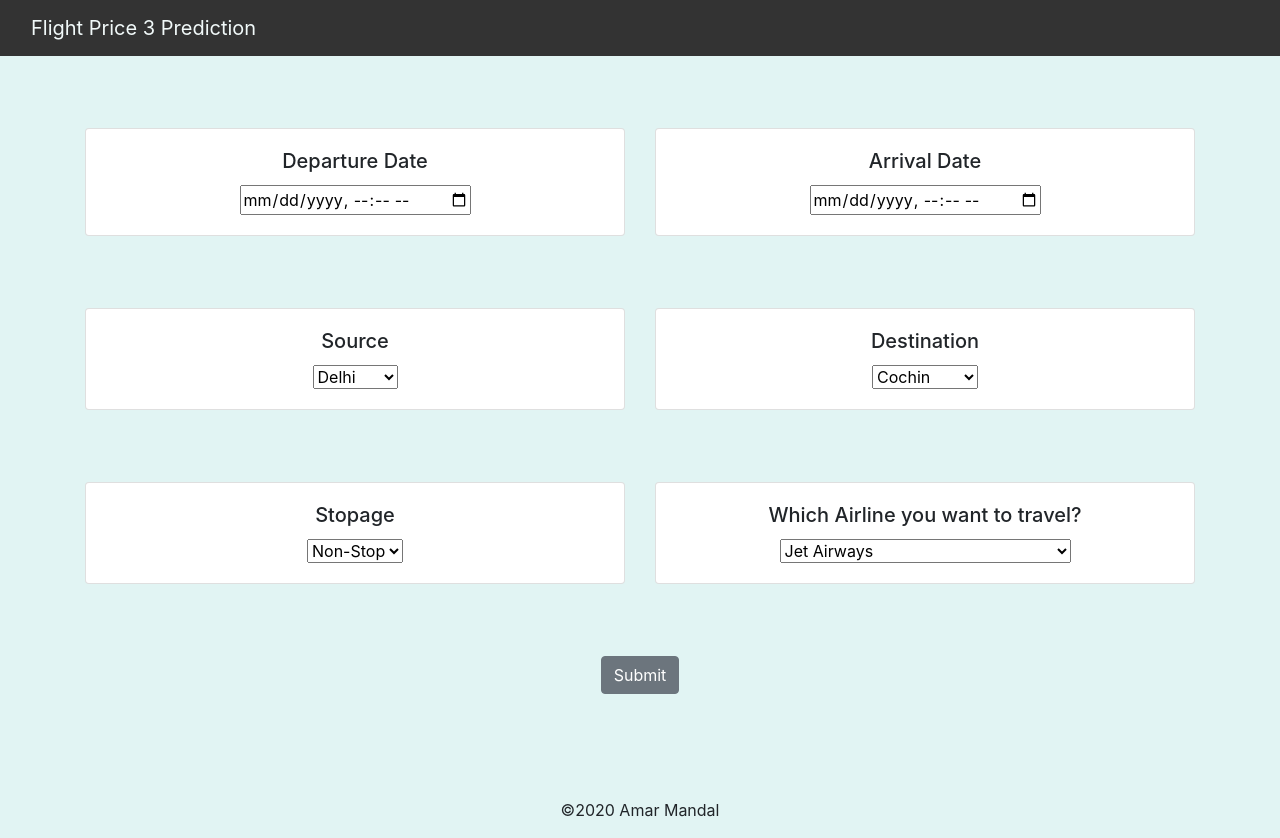
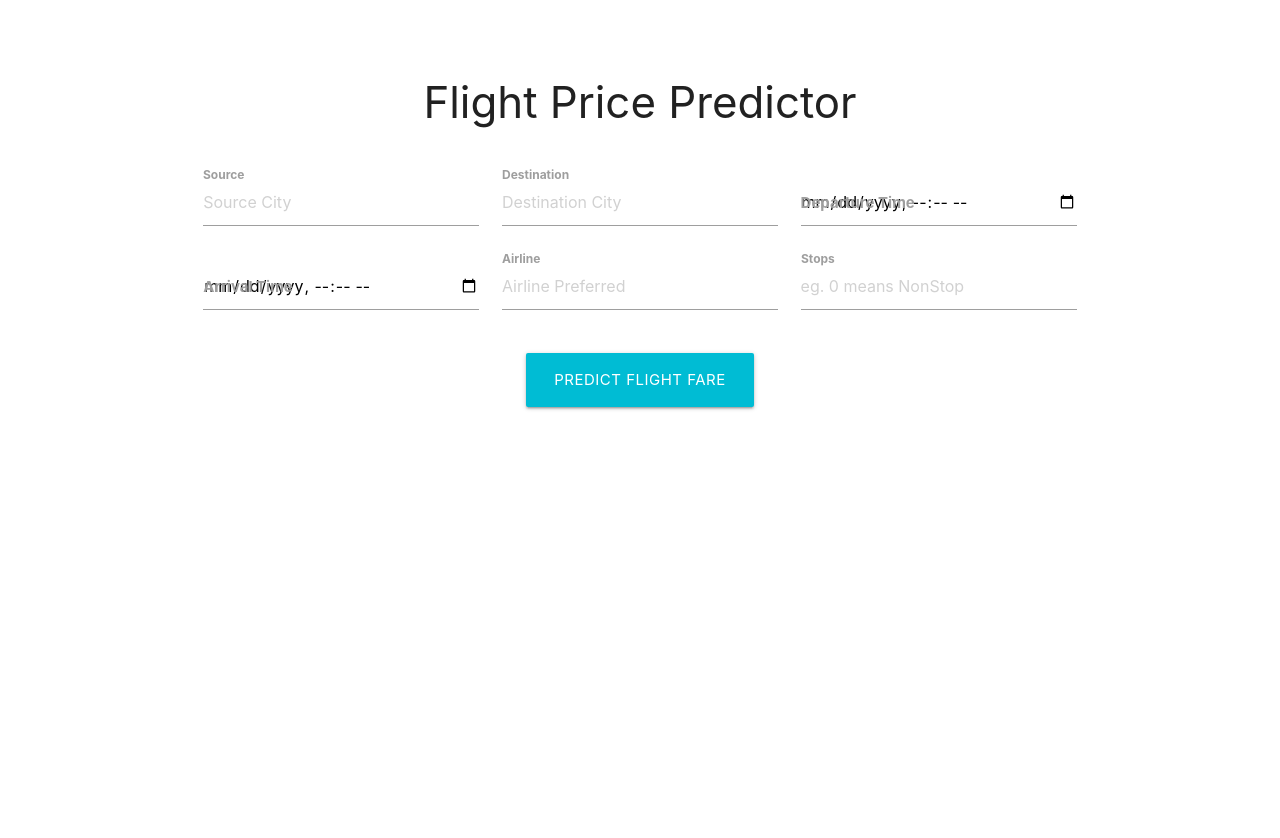
Before and after one commit to nandinigithub22/FlightPrediction, a Flask app: page / in a window 1280 px wide. After the commit the page ends 410 px from the top, so only its background shows below. Run offline with Flask 3, Linux system fonts and the light colour scheme; parts of the project's set-up code (start-up, migrations or seed data) failed here and were passed over; some libraries are stand-ins or nearby versions.

Commit message:
Update home.html

```diff
--- a/templates/home.html
+++ b/templates/home.html
@@ -1,153 +1,103 @@
 <!DOCTYPE html>
 <html lang="en">
-
 <head>
     <meta charset="UTF-8">
     <meta name="viewport" content="width=device-width, initial-scale=1.0">
-    <title>Flight Price Prediction</title>
+    <title>Flight Price Predictor</title>
+    <link rel="stylesheet" href="https://cdnjs.cloudflare.com/ajax/libs/materialize/1.0.0/css/materialize.min.css">
+    <style>
+        .container {
+            margin-top: 50px;
+        }
+    </style>
+</head>
+<body>
 
-    <!-- BootStrap -->
-    <link rel="stylesheet" href="https://stackpath.bootstrapcdn.com/bootstrap/4.5.0/css/bootstrap.min.css"
-        integrity="sha384-9aIt2nRpC12Uk9gS9baDl411NQApFmC26EwAOH8WgZl5MYYxFfc+NcPb1dKGj7Sk" crossorigin="anonymous">
-
-    <!-- css -->
-    <link rel="stylesheet" href="{{ url_for('static', filename='css/styles.css') }}">
-</head>
-
-<body>
-    <!-- As a heading -->
-    <nav class="navbar navbar-inverse navbar-fixed-top">
-        <div class="container-fluid">
-            <div class="navbar-header">
-                <a class="navbar-brand" href="/">Flight Price 3 Prediction</a>
+    <div class="container">
+        <div class="row">
+            <div class="col s12">
+                <h3 class="center-align">Flight Price Predictor</h3>
             </div>
         </div>
-    </nav>
 
-    <br><br><br>
-
-    <div class="container">
-        <form action="{{ url_for('predict') }}" method="post">
-            <div class="row">
-                <div class="col-sm-6">
-                    <div class="card">
-                        <div class="card-body">
-                            <h5 class="card-title">Departure Date</h5>
-                            <!-- Departure -->
-                            <input type="datetime-local" name="Dep_Time" id="Dep_Time" required="required">
-                        </div>
+        <div class="row">
+            <form action="{{ url_for('predict') }}" method="post" class="col s12">
+                <div class="row">
+                    <div class="input-field col s12 m4">
+                        <label for="Source"><b>Source</b></label>
+                        <input list="Source_list" placeholder="Source City" name="Source" id="Source" type="text" class="validate" required>
+                        <datalist id="Source_list">
+                            <option value="Delhi"/>
+                            <option value="Kolkata"/>
+                            <option value="Mumbai"/>
+                            <option value="Chennai"/>
+                        </datalist>
+                    </div>
+                    <div class="input-field col s12 m4">
+                        <label for="Destination"><b>Destination</b></label>
+                        <input list="Destination_list" id="Destination" name="Destination" placeholder="Destination City" type="text" class="validate" required>
+                        <datalist id="Destination_list">
+                            <option value="Cochin"/>
+                            <option value="Delhi"/>
+                            <option value="New Delhi"/>
+                            <option value="Hyderabad"/>
+                            <option value="Kolkata"/>
+                        </datalist>
+                    </div>
+                    <div class="input-field col s12 m4">
+                        <label for="Dep_Time"><b>Departure Time</b></label>
+                        <input id="Dep_Time" name="Dep_Time" type="datetime-local" class="validate" required>
+                    </div>
+                    <div class="input-field col s12 m4">
+                        <label for="Arrival_Time"><b>Arrival Time</b></label>
+                        <input id="Arrival_Time" name="Arrival_Time" type="datetime-local" class="validate" required>
+                    </div>
+                    <div class="input-field col s12 m4">
+                        <label for="airline"><b>Airline</b></label>
+                        <input list="airline_list" placeholder="Airline Preferred" name="airline" id="airline" type="text" class="validate" required>
+                        <datalist id="airline_list">
+                            <option value="Jet Airways"/>
+                            <option value="IndiGo"/>
+                            <option value="Air India"/>
+                            <option value="Multiple carriers"/>
+                            <option value="SpiceJet"/>
+                            <option value="Vistara"/>
+                            <option value="Air Asia"/>
+                            <option value="GoAir"/>
+                            <option value="Multiple carriers Premium economy"/>
+                            <option value="Jet Airways Business"/>
+                            <option value="Vistara Premium economy"/>
+                            <option value="Trujet"/>
+                        </datalist>
+                    </div>
+                    <div class="input-field col s12 m4">
+                        <label for="stops"><b>Stops</b></label>
+                        <input list="stop_list" placeholder="eg. 0 means NonStop" name="stops" id="stops" type="text" class="validate" required>
+                        <datalist id="stop_list">
+                            <option value="0">Non-Stop</option>
+                            <option value="1"/>
+                            <option value="2"/>
+                            <option value="3"/>
+                            <option value="4"/>
+                        </datalist>
                     </div>
                 </div>
-                <div class="col-sm-6">
-                    <div class="card">
-                        <div class="card-body">
-                            <h5 class="card-title">Arrival Date</h5>
-                            <!-- Arrival -->
-                            <input type="datetime-local" name="Arrival_Time" id="Arrival_Time" required="required">
-                        </div>
-                    </div>
+
+                <div class="row center">
+                    <button type="submit" class="btn-large waves-effect waves-light cyan">Predict Flight Fare</button>
                 </div>
+            </form>
+        </div>
+
+        <div class="row">
+            <div class="col s12">
+                {% if prediction_text %}
+                    <h5 class="center-align">{{ prediction_text }}</h5>
+                {% endif %}
             </div>
-
-            <br><br><br>
-
-            <div class="row">
-                <div class="col-sm-6">
-                    <div class="card">
-                        <div class="card-body">
-                            <!-- Source -->
-                            <h5 class="card-title">Source</h5>
-                            <select name="Source" id="Source" required="required">
-                                <option value="Delhi">Delhi</option>
-                                <option value="Kolkata">Kolkata</option>
-                                <option value="Mumbai">Mumbai</option>
-                                <option value="Chennai">Chennai</option>
-                            </select>
-                        </div>
-                    </div>
-                </div>
-                <div class="col-sm-6">
-                    <div class="card">
-                        <div class="card-body">
-                            <h5 class="card-title">Destination</h5>
-                            <!-- Destination -->
-                            <select name="Destination" id="Destination" required="required">
-                                <option value="Cochin">Cochin</option>
-                                <option value="Delhi">Delhi</option>
-                                <option value="New Delhi">New Delhi</option>
-                                <option value="Hyderabad">Hyderabad</option>
-                                <option value="Kolkata">Kolkata</option>
-                            </select>
-                        </div>
-                    </div>
-                </div>
-            </div>
-
-            <br><br><br>
-
-            <div class="row">
-                <div class="col-sm-6">
-                    <div class="card">
-                        <div class="card-body">
-                            <h5 class="card-title">Stopage</h5>
-                            <!-- Total Stops -->
-                            <select name="stops" required="required">
-                                <option value="0">Non-Stop</option>
-                                <option value="1">1</option>
-                                <option value="2">2</option>
-                                <option value="3">3</option>
-                                <option value="4">4</option>
-                            </select>
-                        </div>
-                    </div>
-                </div>
-                <div class="col-sm-6">
-                    <div class="card">
-                        <div class="card-body">
-                            <h5 class="card-title">Which Airline you want to travel?</h5>
-                            <!-- Airline -->
-                            <select name="airline" id="airline" required="required">
-                                <option value="Jet Airways">Jet Airways</option>
-                                <option value="IndiGo">IndiGo</option>
-                                <option value="Air India">Air India</option>
-                                <option value="Multiple carriers">Multiple carriers</option>
-                                <option value="SpiceJet">SpiceJet</option>
-                                <option value="Vistara">Vistara</option>
-                                <option value="Air Asia">Air Asia</option>
-                                <option value="GoAir">GoAir</option>
-                                <option value="Multiple carriers Premium economy">Multiple carriers Premium economy
-                                </option>
-                                <option value="Jet Airways Business">Jet Airways Business</option>
-                                <option value="Vistara Premium economy">Vistara Premium economy</option>
-                                <option value="Trujet">Trujet</option>
-                            </select>
-                        </div>
-                    </div>
-                </div>
-            </div>
-
-            <br><br><br>
-            <!-- Submit -->
-            <input type="submit" value="Submit" class="btn btn-secondary">
-        </form>
-
-        <br><br>
-        <h3>{{ prediction_text }}</h3>
-
-        <br><br>
-        <p>©2020 Amar Mandal</p>
+        </div>
     </div>
 
-    <!-- JavaScript -->
-    <script src="https://code.jquery.com/jquery-3.5.1.slim.min.js"
-        integrity="sha384-DfXdz2htPH0lsSSs5nCTpuj/zy4C+OGpamoFVy38MVBnE+IbbVYUew+OrCXaRkfj"
-        crossorigin="anonymous"></script>
-    <script src="https://cdn.jsdelivr.net/npm/popper.js@1.16.0/dist/umd/popper.min.js"
-        integrity="sha384-Q6E9RHvbIyZFJoft+2mJbHaEWldlvI9IOYy5n3zV9zzTtmI3UksdQRVvoxMfooAo"
-        crossorigin="anonymous"></script>
-    <script src="https://stackpath.bootstrapcdn.com/bootstrap/4.5.0/js/bootstrap.min.js"
-        integrity="sha384-OgVRvuATP1z7JjHLkuOU7Xw704+h835Lr+6QL9UvYjZE3Ipu6Tp75j7Bh/kR0JKI"
-        crossorigin="anonymous"></script>
+    <script src="https://cdnjs.cloudflare.com/ajax/libs/materialize/1.0.0/js/materialize.min.js"></script>
 </body>
-
 </html>
```
